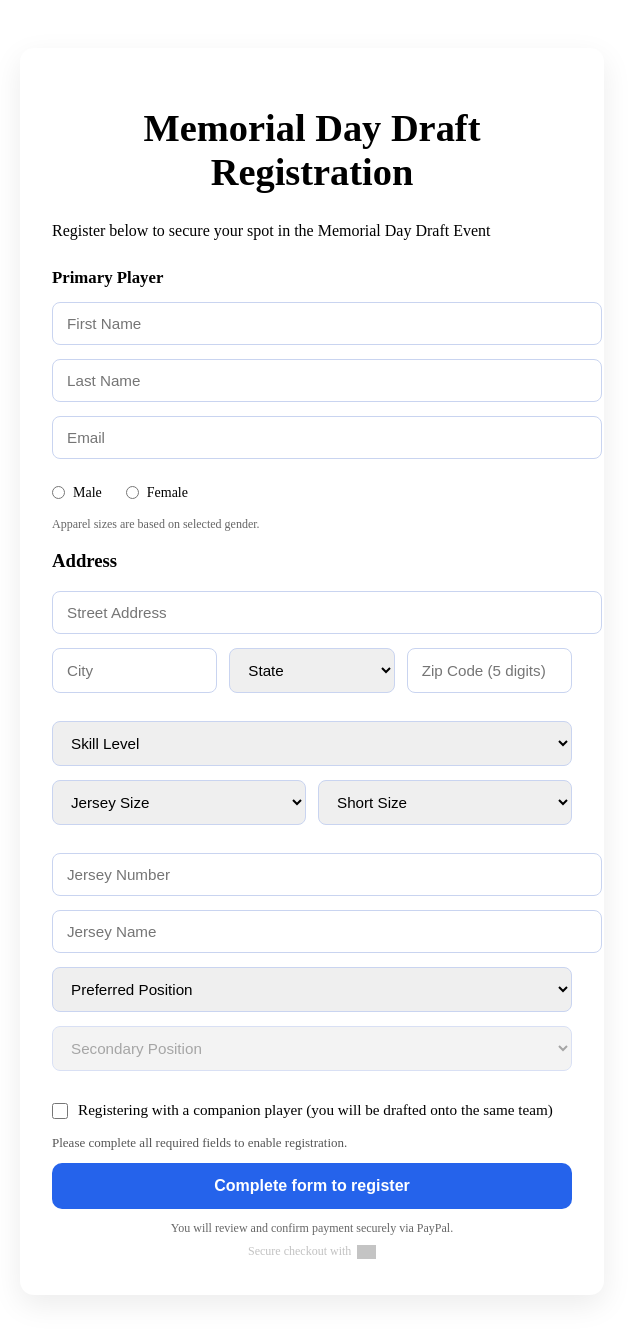
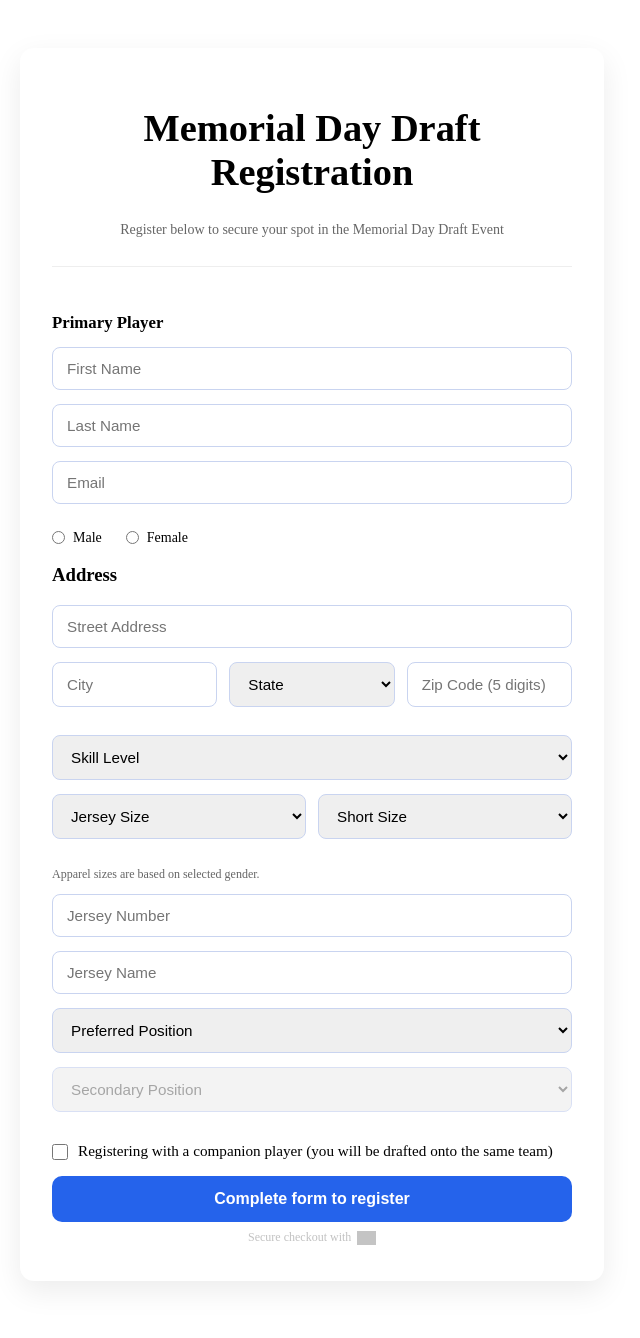
Before and after one commit to markhartley0929-netizen/SingleEventRegistration, a React (Vite) app: page /register in a window 1280 px wide. Shown: the top 1338 px of the page, without its empty margins (328-968 px from the left). Built offline with nearby package versions, Linux system fonts and the light colour scheme; grey boxes are pictures that could not be loaded.

Commit message:
PayPal integration + guards v24

```diff
--- a/src/components/PlayerRegistrationForm.tsx
+++ b/src/components/PlayerRegistrationForm.tsx
@@ -475,15 +475,7 @@ alert(data?.message || "Registration failed");
   </label>
 </div>
 
-<div
-  style={{
-    fontSize: 12,
-    color: "#666",
-    marginBottom: 12,
-  }}
->
-  Apparel sizes are based on selected gender.
-</div>
+
 
 
 
@@ -538,7 +530,7 @@ alert(data?.message || "Registration failed");
           <option value="Advanced">Advanced</option>
         </select>
 
-        <div className="form-row">
+<div className="form-row two">
   <select name="jerseySize" value={primary.jerseySize} onChange={handlePrimaryChange}>
     <option value="">Jersey Size</option>
     {getVisibleApparelSizes(primary.sex).map((s) => (
@@ -553,6 +545,19 @@ alert(data?.message || "Registration failed");
     ))}
   </select>
 </div>
+
+<div
+  style={{
+    fontSize: 12,
+    color: "#666",
+    marginTop: 6,
+    marginBottom: 12,
+  }}
+>
+  Apparel sizes are based on selected gender.
+</div>
+
+
 
 
 
@@ -639,15 +644,7 @@ alert(data?.message || "Registration failed");
   </label>
 </div>
 
-<div
-  style={{
-    fontSize: 12,
-    color: "#666",
-    marginBottom: 12,
-  }}
->
-  Apparel sizes are based on selected gender.
-</div>
+
 
 
 
@@ -719,7 +716,7 @@ alert(data?.message || "Registration failed");
 
 
 
-            <div className="form-row">
+<div className="form-row two">
   <select name="jerseySize" value={companion.jerseySize} onChange={handleCompanionChange}>
     <option value="">Jersey Size</option>
     {getVisibleApparelSizes(companion.sex).map((s) => (
@@ -734,6 +731,19 @@ alert(data?.message || "Registration failed");
     ))}
   </select>
 </div>
+
+<div
+  style={{
+    fontSize: 12,
+    color: "#666",
+    marginTop: 6,
+    marginBottom: 12,
+  }}
+>
+  Apparel sizes are based on selected gender.
+</div>
+
+
 
 
 
@@ -778,17 +788,7 @@ alert(data?.message || "Registration failed");
 )}
 
 
-{showIncompleteHint && (
-  <div
-    style={{
-      marginBottom: 12,
-      fontSize: 13,
-      color: "#555",
-    }}
-  >
-    Please complete all required fields to enable registration.
-  </div>
-)}
+
 
 
 
@@ -813,16 +813,7 @@ alert(data?.message || "Registration failed");
 
 </button>
 
-<p
-  style={{
-    textAlign: "center",
-    fontSize: 12,
-    color: "#666",
-    marginBottom: 6,
-  }}
->
-  You will review and confirm payment securely via PayPal.
-</p>
+
 
 
 <div
--- a/src/styles/register.css
+++ b/src/styles/register.css
@@ -202,3 +202,39 @@
   font-size: 14px;
   cursor: pointer;
 }
+
+.form-section {
+  margin-top: 28px;
+  padding-top: 18px;
+  border-top: 1px solid #eee;
+}
+
+.form-subtitle {
+  margin-top: 6px;
+  margin-bottom: 18px;
+  font-size: 14px;
+  color: #666;
+  text-align: center;
+}
+
+/* =========================
+   Form width normalization
+========================= */
+
+.register-card input,
+.register-card select {
+  width: 100%;
+  box-sizing: border-box;
+}
+
+/* Normalize all row-based layouts */
+.register-card .form-row {
+  display: grid;
+  grid-template-columns: 1fr 1fr 1fr;
+  gap: 12px;
+}
+
+/* Two-up rows (jersey / shorts) */
+.register-card .form-row.two {
+  grid-template-columns: 1fr 1fr;
+}
```
Lines whose indentation alone changed are shown as unchanged.
